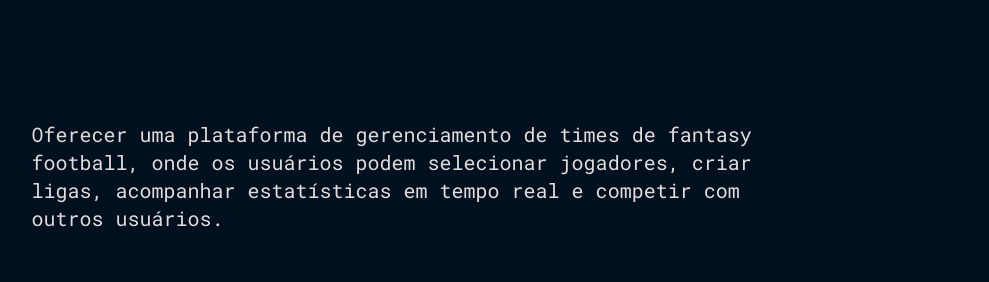
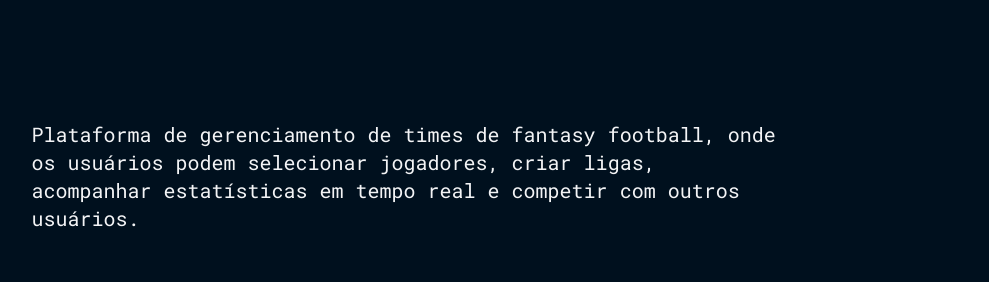
Before and after one commit to ewerton11/portfolio, a Next.js app: page / in a window 1280 px wide. Shown: the part 1360-1642 px from the top of the page, without its empty margins (233-1222 px from the left). Built offline with nearby package versions, Linux system fonts and the light colour scheme.

Commit message:
correction

```diff
--- a/app/components/projectCard.tsx
+++ b/app/components/projectCard.tsx
@@ -32,13 +32,13 @@ export default function ProjectCard({ project }: ProjectCardProps) {
       </div>
       <div className="w-full flex justify-center my-24 lg:my-32">
         <div className="lg:w-2/3">
-          <p className="font-robotoMono text-sm lg:text-xl text-offWhite">
+          <p className="font-robotoMono text-sm lg:text-xl text-gray-100">
             {project.description}
           </p>
         </div>
       </div>
       <div className="w-full flex flex-col items-end">
-        <div className="w-full lg:w-[83%] text-sm lg:text-xl font-robotoMono font-bold">
+        <div className="w-full lg:w-[83%] pb-16 text-sm lg:text-xl font-robotoMono font-bold">
           <div className="w-full flex mb-14">
             <div className="w-1/2 h-full">
               <p>VISÃO GERAL DO PROJETO</p>
--- a/app/components/projects.tsx
+++ b/app/components/projects.tsx
@@ -6,9 +6,9 @@ const projectsData: IProject[] = [
     imageSrc: '/fantasy.jpg',
     experience: 'Desenvolvedor Full-Stack',
     year: 'Atual',
-    description: `Oferecer uma plataforma de gerenciamento de times de fantasy football,
-    onde os usuários podem selecionar jogadores, criar ligas, acompanhar estatísticas em tempo real
-    e competir com outros usuários.`,
+    description: `Plataforma de gerenciamento de times de fantasy football, onde os usuários podem
+    selecionar jogadores, criar ligas, acompanhar estatísticas em tempo real e competir com outros
+    usuários.`,
     overview: ` SaaS desenvolvido com boas práticas de desenvolvimento, utilizando TDD, DDD, .NET
     com Clean Architecture e o padrão de Injeção de Dependência.`,
     skills: ['DDD', 'Clean Architecture', 'TDD', 'IoC'],
@@ -27,7 +27,7 @@ const projectsData: IProject[] = [
       'Slick-carousel',
       'Axios',
     ],
-    showcaseImage: '/select-team.png',
+    showcaseImage: '/selectTeam.png',
     githubLink: 'https://github.com/ewerton11/sneakerhead-web',
   },
   {
@@ -35,13 +35,13 @@ const projectsData: IProject[] = [
     imageSrc: '/sneaker.jpg',
     experience: 'Desenvolvedor Full-Stack',
     year: '2023',
-    description: `Este site facilita a busca pelos tênis ideais, realizando busca em diferentes sites como
-      Nike e Adidas. Com soluções inteligentes, você encontra tênis de diversos estilos,
+    description: `Site para facilitar a busca pelos tênis ideais, realizando busca em diferentes sites
+      como Nike e Adidas. Com soluções inteligentes, você encontra tênis de diversos estilos,
       preços e descontos, além de acessar um histórico de preços detalhado. Outros sites podem ser
       adicionados para expandir suas opções de busca.`,
-    overview: `Parte do desenvolvimento principal deste site de busca de tênis. Identificar melhorias e refatorar
-       o código com melhores práticas, utilizando TypeScript. Implementação de scraping de dados e
-       exibição dinâmica de produtos.`,
+    overview: `Parte do desenvolvimento principal deste site de busca de tênis. Identificar melhorias e
+      refatorar o código com melhores práticas, utilizando TypeScript. Implementação de scraping de dados e
+      exibição dinâmica de produtos.`,
     skills: [
       'Manipulação da DOM',
       'Programação Orientada a Objetos (POO)',
@@ -69,12 +69,11 @@ const projectsData: IProject[] = [
     imageSrc: '/estadio-de-futebol.jpg',
     experience: 'Desenvolvedor Front-End',
     year: '2022',
-    description: `Front-end desenvolvido para consumir diferentes APIs externas, agregando as
+    description: `Site desenvolvido para consumir diferentes APIs externas, agregando as
     informações de maneira eficiente. Gerenciamento de buscas e exibição organizada dos dados na
     interface, proporcionando uma experiência de usuário clara e intuitiva.`,
-    overview: `Front-end desenvolvido para consumir diferentes APIs externas, agregando as
-    informações de maneira eficiente. Gerenciamento de buscas e exibição organizada dos dados na
-    interface, proporcionando uma experiência de usuário clara e intuitiva.`,
+    overview: `Otimização de integração com APIs externas e organização intuitiva de dados para uma
+    experiência de usuário eficiente.`,
     skills: [
       'Gerenciamento de APIs',
       'Organização de Informações',
--- a/app/styles/start.module.css
+++ b/app/styles/start.module.css
@@ -16,9 +16,9 @@
 }
 
 .delay2 {
-  animation-delay: 3s;
+  animation-delay: 1.5s;
 }
 
 .delay3 {
-  animation-delay: 3.5s;
+  animation-delay: 2s;
 }
--- a/app/styles/typingAnimation.module.css
+++ b/app/styles/typingAnimation.module.css
@@ -2,7 +2,7 @@
   display: inline-block;
   overflow: hidden;
   white-space: nowrap;
-  animation: typewriter 1s steps(40, end) 1 normal both,
+  animation: typewriter 0.5s steps(40, end) 1 normal both,
     blink-caret 0.75s step-end infinite;
 }
 
@@ -16,9 +16,9 @@
 }
 
 .delay2 {
-  animation-delay: 1s;
+  animation-delay: 0.5s;
 }
 
 .delay3 {
-  animation-delay: 2s;
+  animation-delay: 1s;
 }
```
